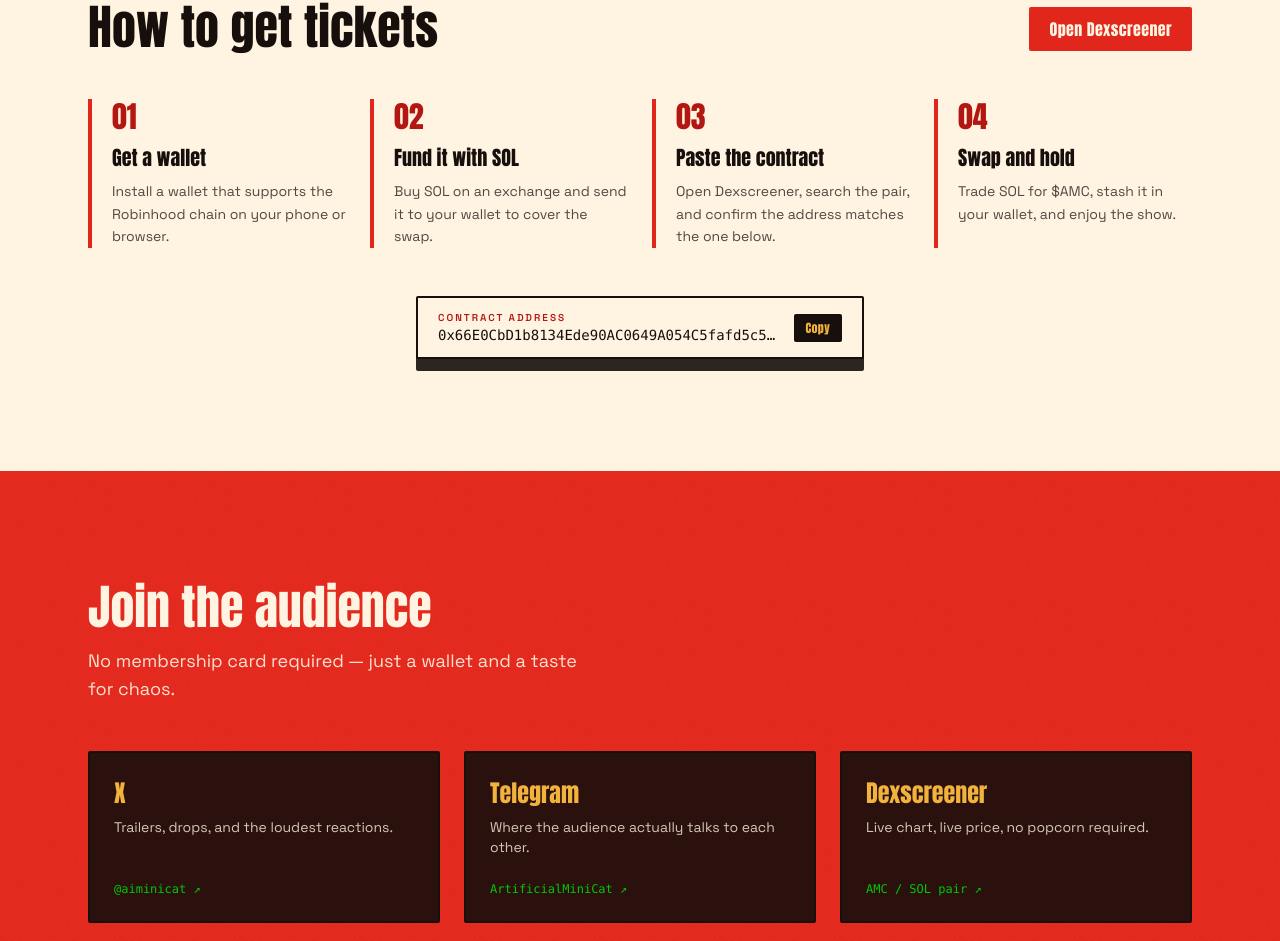
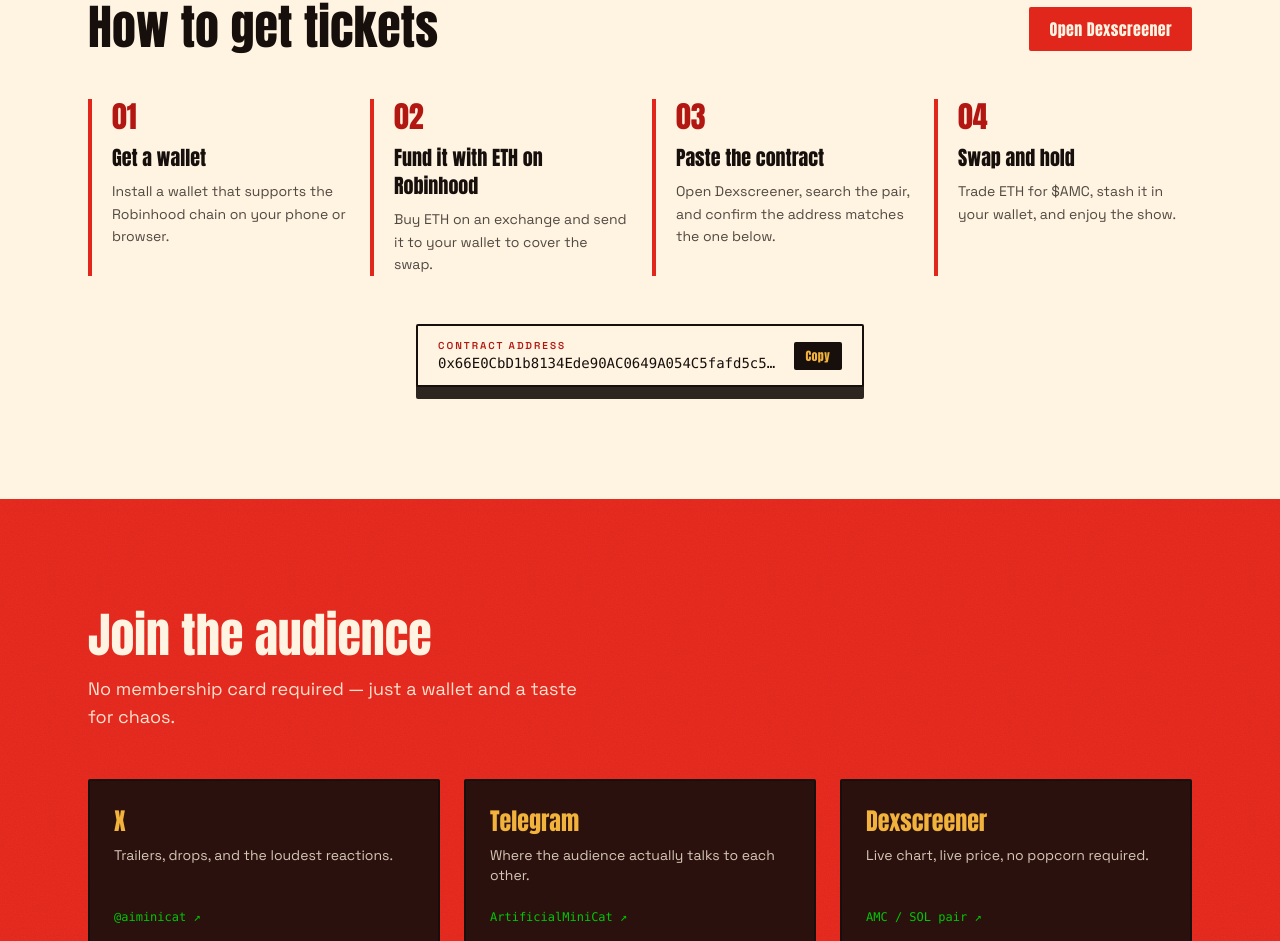
Before and after one commit to Aremuibrahim2222/Memecat-website, a Next.js app: page / in a window 1280 px wide. Shown: the part 2210-3151 px from the top of the page. Built offline with nearby package versions, Linux system fonts and the light colour scheme.

Commit message:
Update funding method from SOL to ETH

```diff
--- a/components/HowToBuy.tsx
+++ b/components/HowToBuy.tsx
@@ -9,8 +9,8 @@ const STEPS = [
   },
   {
     frame: "02",
-    title: "Fund it with SOL",
-    copy: "Buy SOL on an exchange and send it to your wallet to cover the swap.",
+    title: "Fund it with ETH on Robinhood",
+    copy: "Buy ETH on an exchange and send it to your wallet to cover the swap.",
   },
   {
     frame: "03",
@@ -20,7 +20,7 @@ const STEPS = [
   {
     frame: "04",
     title: "Swap and hold",
-    copy: "Trade SOL for $AMC, stash it in your wallet, and enjoy the show.",
+    copy: "Trade ETH for $AMC, stash it in your wallet, and enjoy the show.",
   },
 ];
 
```
